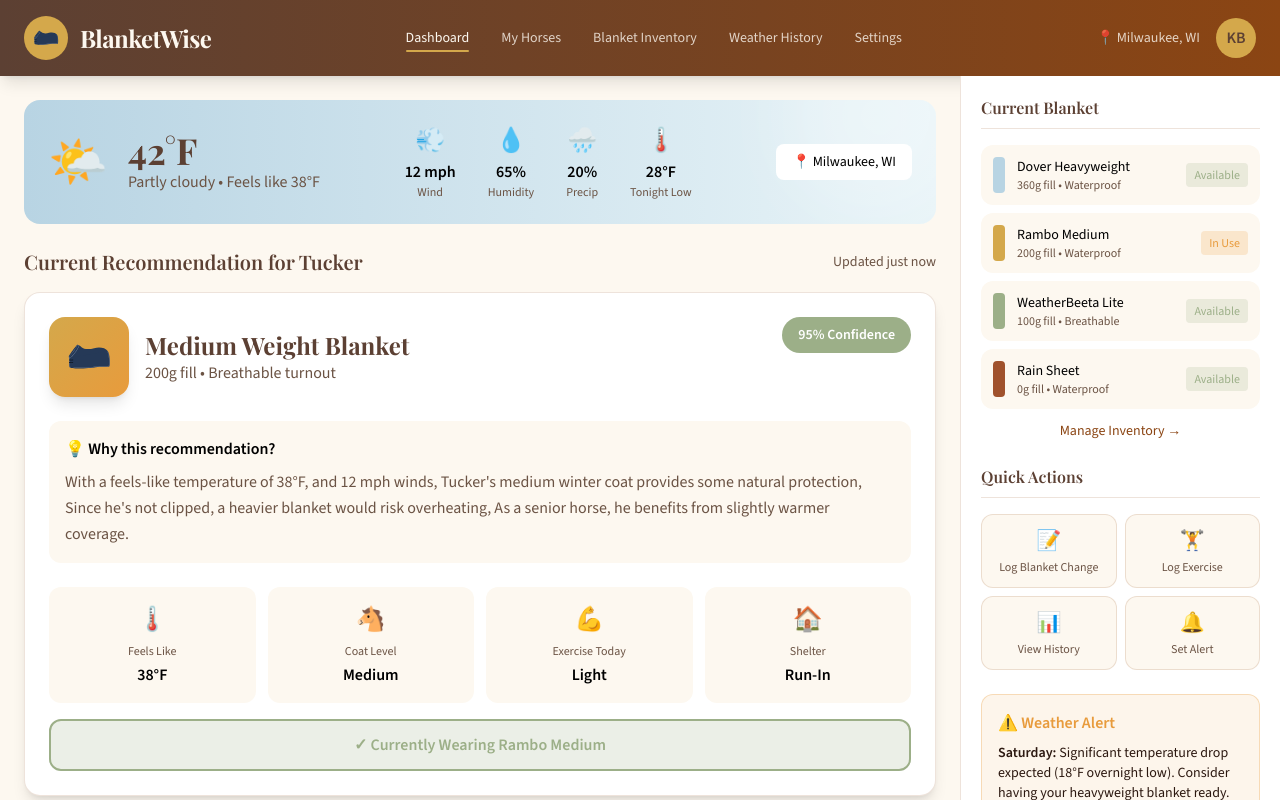
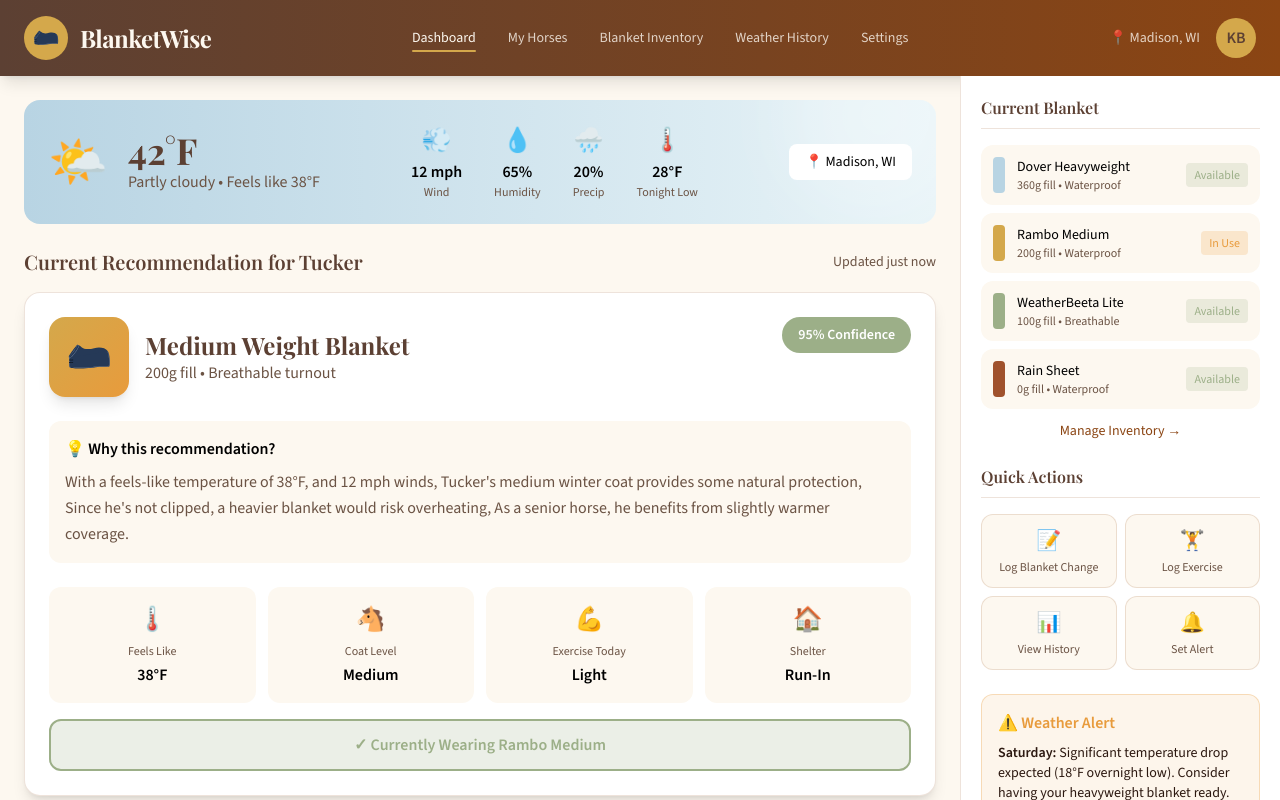
Before and after one commit to kjbrye/BlanketWise, a React (Vite) app: page / in a window 1280 px wide. Shown: the top 800 px of the page. Built offline with nearby package versions, Linux system fonts and the light colour scheme.

Commit message:
Change default location to Madison, WI
🤖 Generated with [Claude Code](https://claude.com/claude-code)

Co-Authored-By: Claude Opus 4.5 <noreply@anthropic.com>

```diff
--- a/src/App.jsx
+++ b/src/App.jsx
@@ -719,7 +719,7 @@ export default function App() {
   const [currentBlanketId, setCurrentBlanketId] = useState(2);
   const [weather, setWeather] = useState(defaultWeather);
   const [settings, setSettings] = useState(defaultSettings);
-  const [location, setLocation] = useState("Milwaukee, WI");
+  const [location, setLocation] = useState("Madison, WI");
 
   return (
     <BrowserRouter>
```
